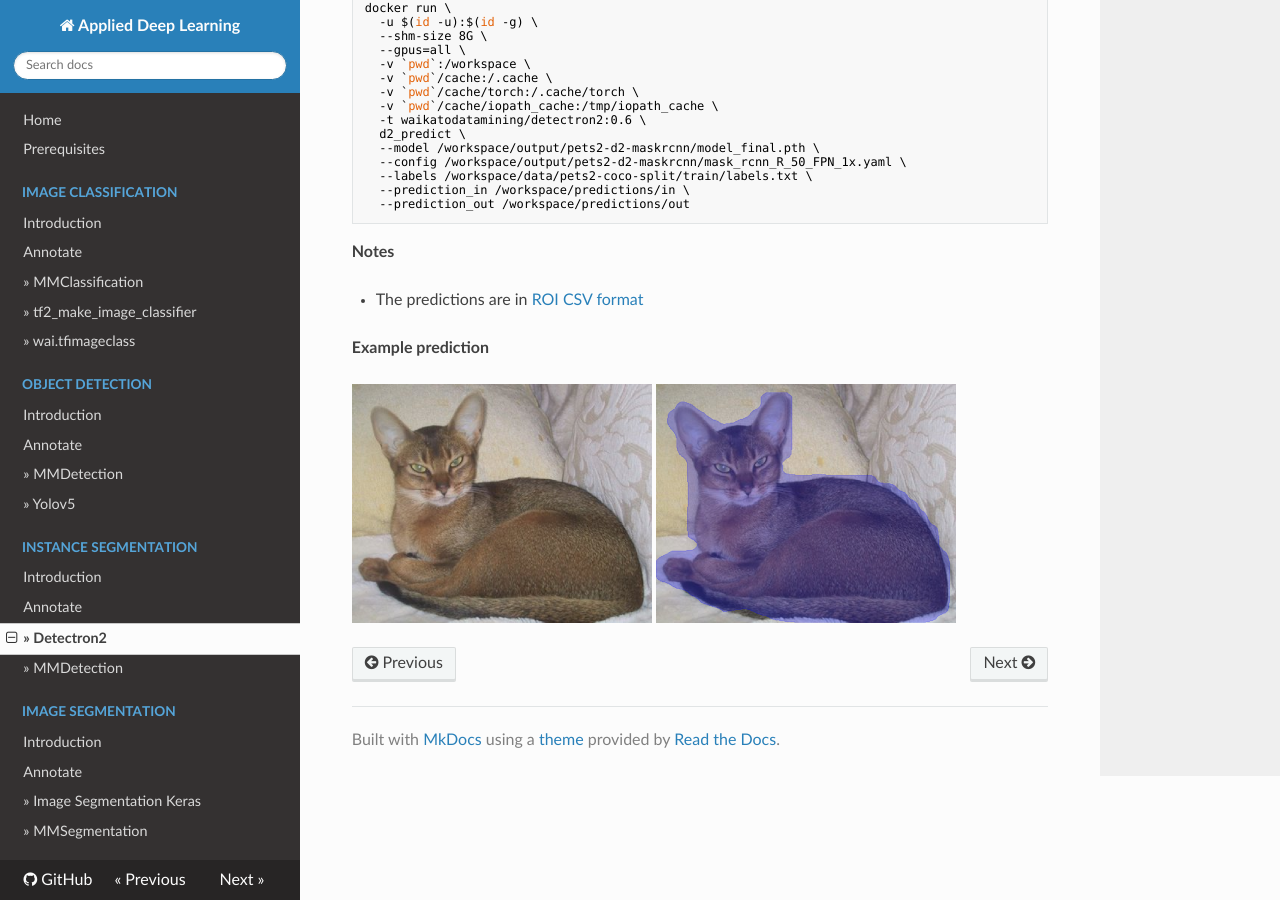
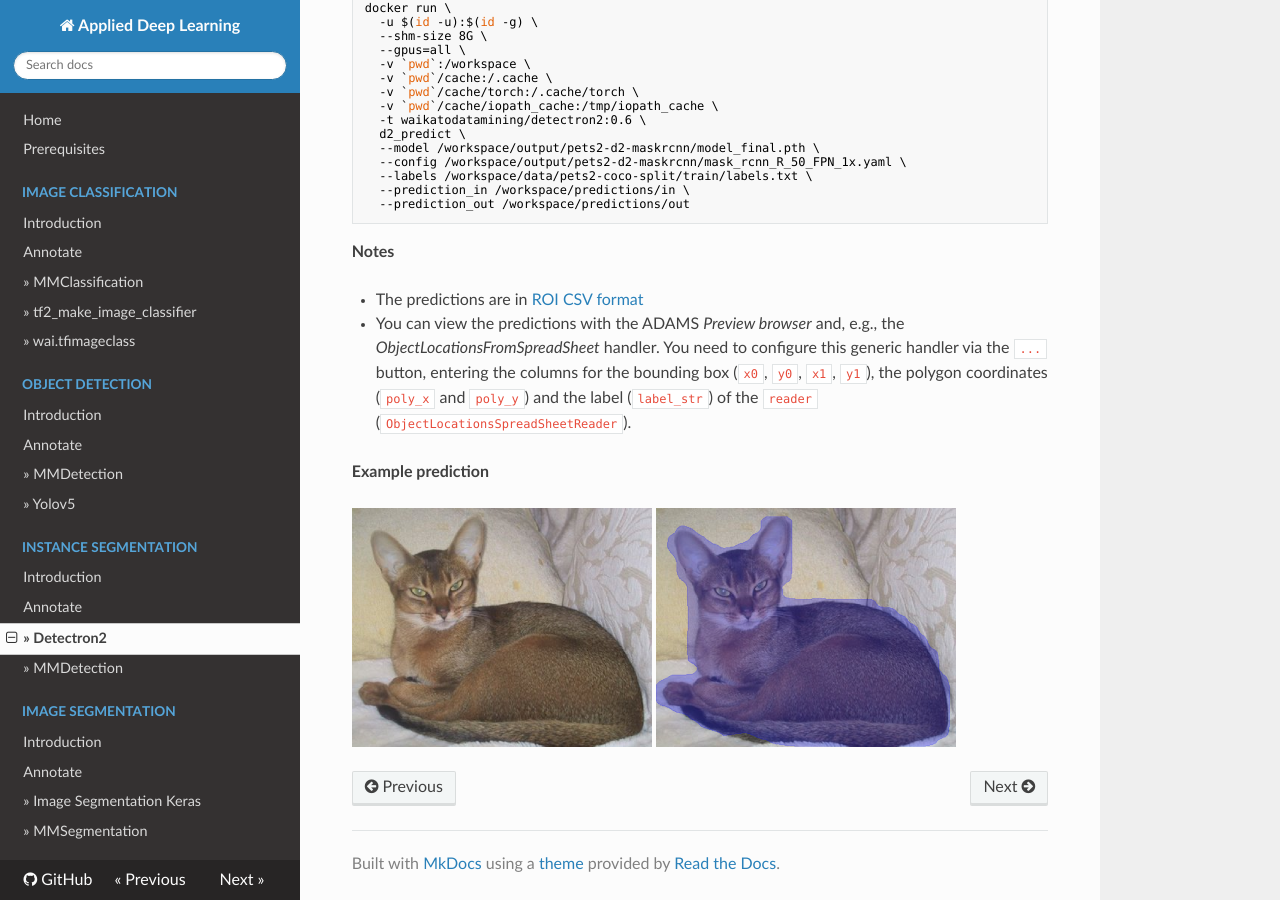
Before and after one commit to waikato-datamining/applied-deep-learning, an MkDocs documentation site: the page built from docs/instance_segmentation/detectron2.md, in a window 1280 px wide and 900 px high, scrolled down 2408 px. Built offline with MkDocs 1.6.1, drawn with Linux system fonts in a browser that asks for light colours; nearby versions of some CDN libraries.

Commit message:
added note for viewing the predictions in ADAMS

```diff
--- a/docs/instance_segmentation/detectron2.md
+++ b/docs/instance_segmentation/detectron2.md
@@ -153,6 +153,10 @@ docker run \
 **Notes**
 
 * The predictions are in [ROI CSV format](https://github.com/waikato-ufdl/wai-annotations-roi)
+* You can view the predictions with the ADAMS *Preview browser* and, e.g., the *ObjectLocationsFromSpreadSheet*
+  handler. You need to configure this generic handler via the `...` button, entering the columns
+  for the bounding box (`x0`, `y0`, `x1`, `y1`), the polygon coordinates (`poly_x` and `poly_y`) and the
+  label (`label_str`) of the `reader` (`ObjectLocationsSpreadSheetReader`).
 
 **Example prediction**
 
```
